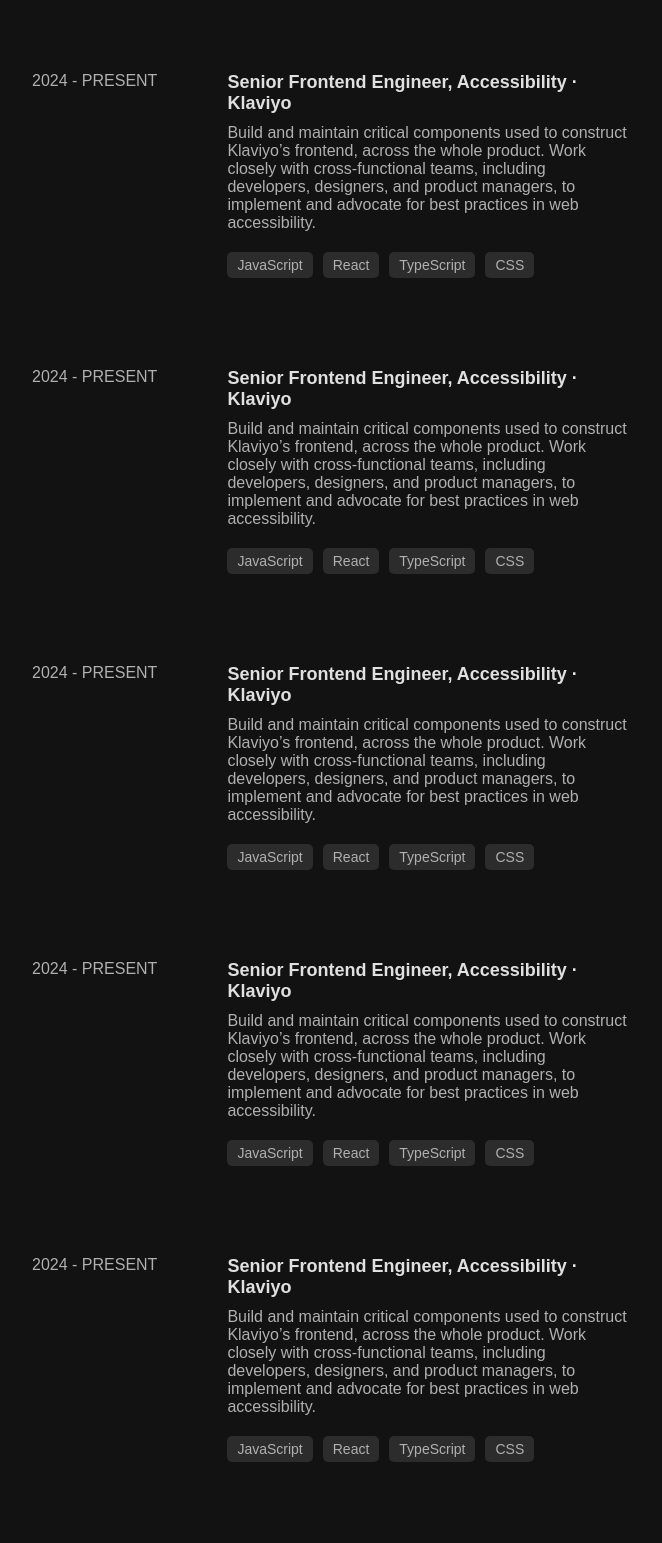
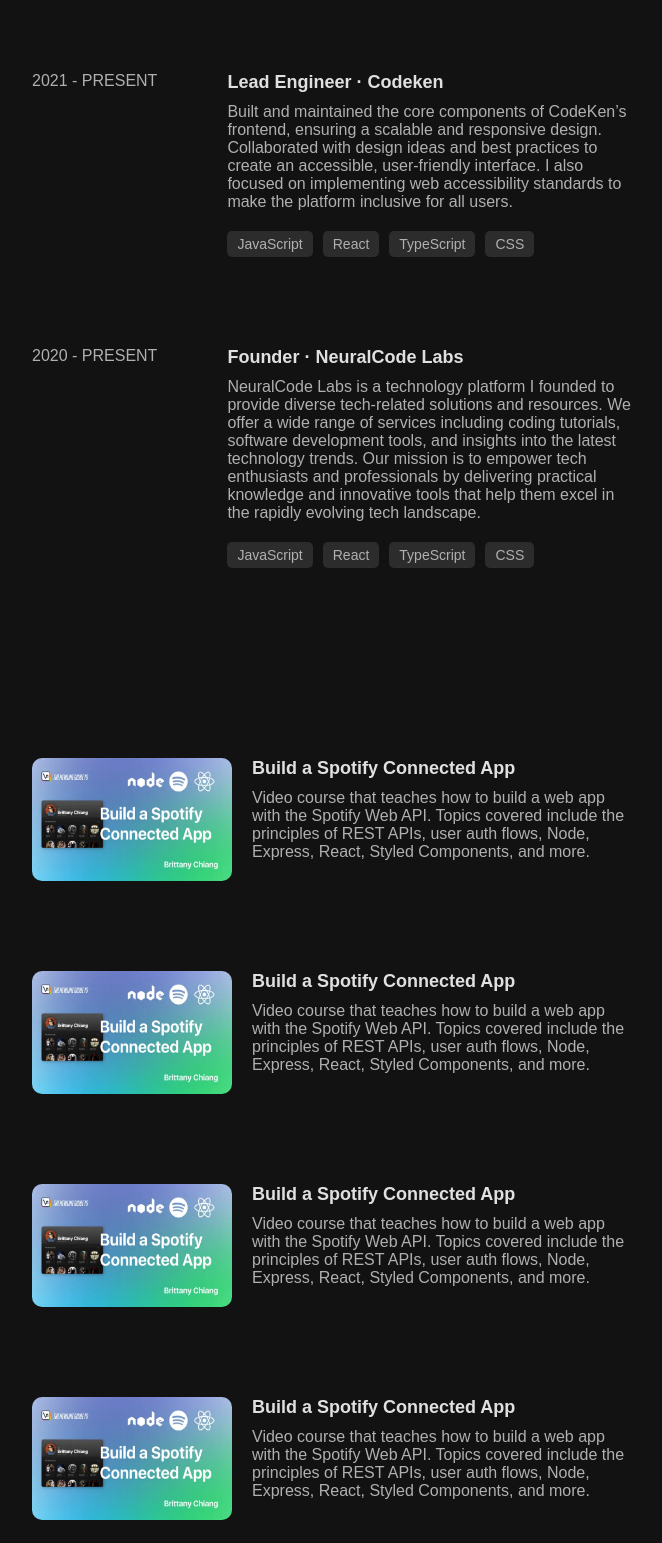
Before and after one commit to ibrahim787898m/0000, a plain HTML site: page portfolio03/index.html in a window 1280 px wide. Shown: the part 1100-2643 px from the top of the page, without its empty margins (568-1230 px from the left). Drawn offline with Linux system fonts and the light colour scheme.

Commit message:
modified index.html

```diff
--- a/portfolio03/index.html
+++ b/portfolio03/index.html
@@ -97,22 +97,18 @@
                 </div>
             </div>
 
-
-
             <div id="experienceTittle" class="experienceTittle">
                 <h1>Experience</h1>
             </div>
 
-
-
             <div id="experience" class="experienceInfo_container">
                 <div class="experienceInfo_container_wrap">
                     <div class="timeline">
-                        <p>2024 - PRESENT</p>
+                        <p>2021 - PRESENT</p>
                     </div>
                     <div class="experience_details">
-                        <h1>Senior Frontend Engineer, Accessibility · Klaviyo</h1>
-                        <p>Build and maintain critical components used to construct Klaviyo’s frontend, across the whole product. Work closely with cross-functional teams, including developers, designers, and product managers, to implement and advocate for best practices in web accessibility.</p>
+                        <h1>Lead Engineer · Codeken</h1>
+                        <p>Built and maintained the core components of CodeKen’s frontend, ensuring a scalable and responsive design. Collaborated with design ideas and best practices to create an accessible, user-friendly interface. I also focused on implementing web accessibility standards to make the platform inclusive for all users.</p>
                         <div class="experience_skills">
                             <ul>
                                 <li>JavaScript</li>
@@ -126,65 +122,11 @@
 
                 <div class="experienceInfo_container_wrap">
                     <div class="timeline">
-                        <p>2024 - PRESENT</p>
+                        <p>2020 - PRESENT</p>
                     </div>
                     <div class="experience_details">
-                        <h1>Senior Frontend Engineer, Accessibility · Klaviyo</h1>
-                        <p>Build and maintain critical components used to construct Klaviyo’s frontend, across the whole product. Work closely with cross-functional teams, including developers, designers, and product managers, to implement and advocate for best practices in web accessibility.</p>
-                        <div class="experience_skills">
-                            <ul>
-                                <li>JavaScript</li>
-                                <li>React</li>
-                                <li>TypeScript</li>
-                                <li>CSS</li>
-                            </ul>
-                        </div>
-                    </div>
-                </div>
-
-                <div class="experienceInfo_container_wrap">
-                    <div class="timeline">
-                        <p>2024 - PRESENT</p>
-                    </div>
-                    <div class="experience_details">
-                        <h1>Senior Frontend Engineer, Accessibility · Klaviyo</h1>
-                        <p>Build and maintain critical components used to construct Klaviyo’s frontend, across the whole product. Work closely with cross-functional teams, including developers, designers, and product managers, to implement and advocate for best practices in web accessibility.</p>
-                        <div class="experience_skills">
-                            <ul>
-                                <li>JavaScript</li>
-                                <li>React</li>
-                                <li>TypeScript</li>
-                                <li>CSS</li>
-                            </ul>
-                        </div>
-                    </div>
-                </div>
-
-                <div class="experienceInfo_container_wrap">
-                    <div class="timeline">
-                        <p>2024 - PRESENT</p>
-                    </div>
-                    <div class="experience_details">
-                        <h1>Senior Frontend Engineer, Accessibility · Klaviyo</h1>
-                        <p>Build and maintain critical components used to construct Klaviyo’s frontend, across the whole product. Work closely with cross-functional teams, including developers, designers, and product managers, to implement and advocate for best practices in web accessibility.</p>
-                        <div class="experience_skills">
-                            <ul>
-                                <li>JavaScript</li>
-                                <li>React</li>
-                                <li>TypeScript</li>
-                                <li>CSS</li>
-                            </ul>
-                        </div>
-                    </div>
-                </div>
-
-                <div class="experienceInfo_container_wrap">
-                    <div class="timeline">
-                        <p>2024 - PRESENT</p>
-                    </div>
-                    <div class="experience_details">
-                        <h1>Senior Frontend Engineer, Accessibility · Klaviyo</h1>
-                        <p>Build and maintain critical components used to construct Klaviyo’s frontend, across the whole product. Work closely with cross-functional teams, including developers, designers, and product managers, to implement and advocate for best practices in web accessibility.</p>
+                        <h1>Founder · NeuralCode Labs</h1>
+                        <p>NeuralCode Labs is a technology platform I founded to provide diverse tech-related solutions and resources. We offer a wide range of services including coding tutorials, software development tools, and insights into the latest technology trends. Our mission is to empower tech enthusiasts and professionals by delivering practical knowledge and innovative tools that help them excel in the rapidly evolving tech landscape.</p>
                         <div class="experience_skills">
                             <ul>
                                 <li>JavaScript</li>
@@ -196,7 +138,6 @@
                     </div>
                 </div>
             </div>
-
 
             <div id="projectTittle" class="projectTittle">
                 <h1>Projects</h1>
@@ -256,7 +197,6 @@
             <div class="copyright_container">
                 <p>Loosely designed in <span>Figma</span> and coded in <span>Visual Studio Code</span> by yours truly. Built with <span>Next.js</span> and <span>Tailwind CSS</span>, deployed with <span>Vercel</span>. All text is set in the <span>Inter</span> typeface.</p>
             </div>
-        </div>
     </section>
 
     <script src="script.js"></script>
```
